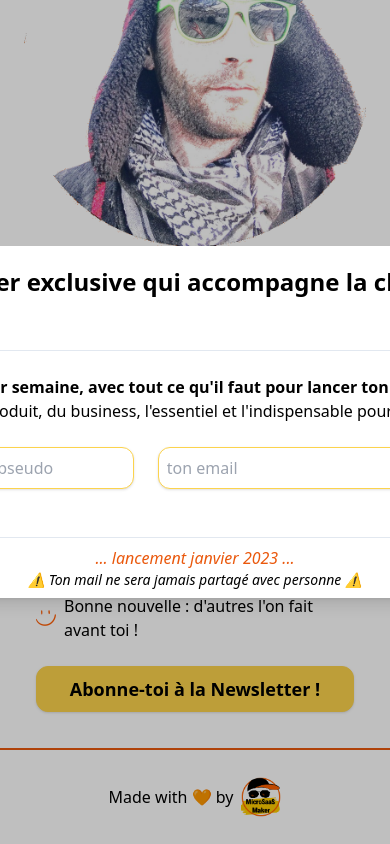
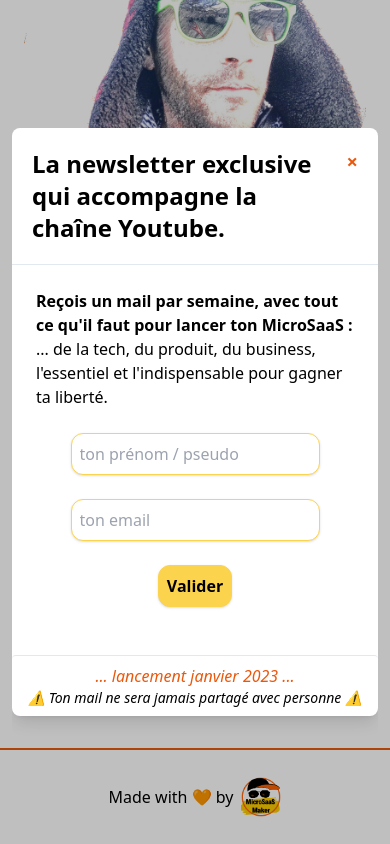
Before and after one commit to Maeevick/microsaasmaker, a Next.js app: page / in a window 390 px wide. Both pictures are taken after a click on the button "Abonne-toi à la Newsletter !". Shown: the part 325-1169 px from the top of the page. Built offline with nearby package versions, Linux system fonts and the light colour scheme.

Commit message:
fix: responsive popup

```diff
--- a/components/call-to-action/subscribe.tsx
+++ b/components/call-to-action/subscribe.tsx
@@ -35,7 +35,7 @@
             </button>
             {showModal && (
                 <>
-                    <div className="justify-center items-center flex overflow-x-hidden overflow-y-auto fixed inset-0 z-50 outline-none focus:outline-none">
+                    <div className="m-3 justify-center items-center flex overflow-x-hidden overflow-y-auto fixed inset-0 z-50 outline-none focus:outline-none">
                         <div className="relative w-auto my-6 mx-auto max-w-3xl">
                             <div className="border-0 rounded-lg shadow-lg relative flex flex-col w-full bg-white outline-none focus:outline-none">
                                 <div className="flex items-start justify-between p-5 border-b border-solid border-slate-200 rounded-t">
@@ -48,7 +48,7 @@
                                     <p className="font-bold text-start">Reçois un mail par semaine, avec tout ce qu'il faut pour lancer ton MicroSaaS :</p>
                                     <p className="text-start">... de la tech, du produit, du business, l'essentiel et l'indispensable pour gagner ta liberté.</p>
                                     <form onSubmit={handleSubmit}>
-                                        <div className="flex justify-around m-3">
+                                        <div className="flex flex-wrap justify-around m-3">
                                             <input required placeholder="ton prénom / pseudo" className="m-3 p-2 border border-amber-300 shadow rounded-xl" type="text" id="firstname" name="firstname" />
                                             <input required placeholder="ton email" className="m-3 p-2 border border-amber-300 shadow rounded-xl" type="text" id="email" name="email" pattern="^.+@.+\.\w+$" />
                                             <button className="m-3 p-2 bg-amber-300 border border-amber-300 hover:bg-orange-600 shadow rounded-xl font-bold text-center outline-none focus:outline-none" type="submit">Valider</button>
```
